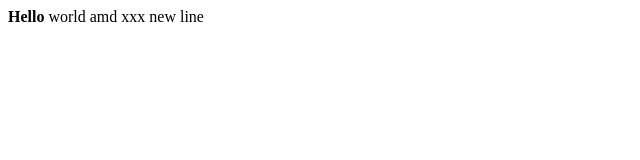
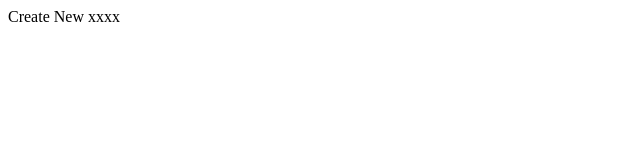
Before and after one commit to PYSUWAN/Hello-Git, a plain HTML site: page index.html in a window 1280 px wide. Shown: the whole page, without its empty margins (0-640 px from the left). Drawn offline with Linux system fonts and the light colour scheme.

Commit message:
Create New in index.html

```diff
--- a/index.html
+++ b/index.html
@@ -6,7 +6,6 @@
     <title>Document</title>
 </head>
 <body>
-    <b>Hello </b> world amd xxx
-    new line
+   Create New xxxx
 </body>
 </html>
```
